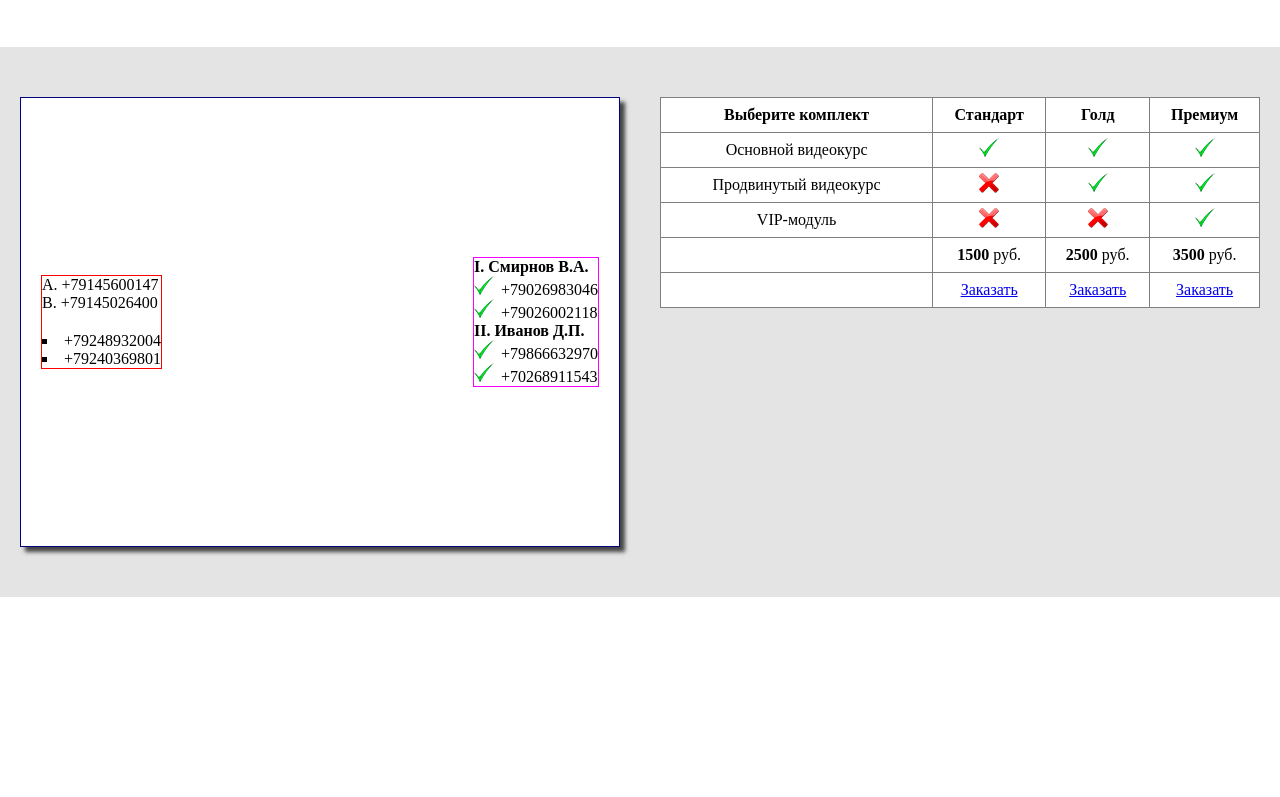
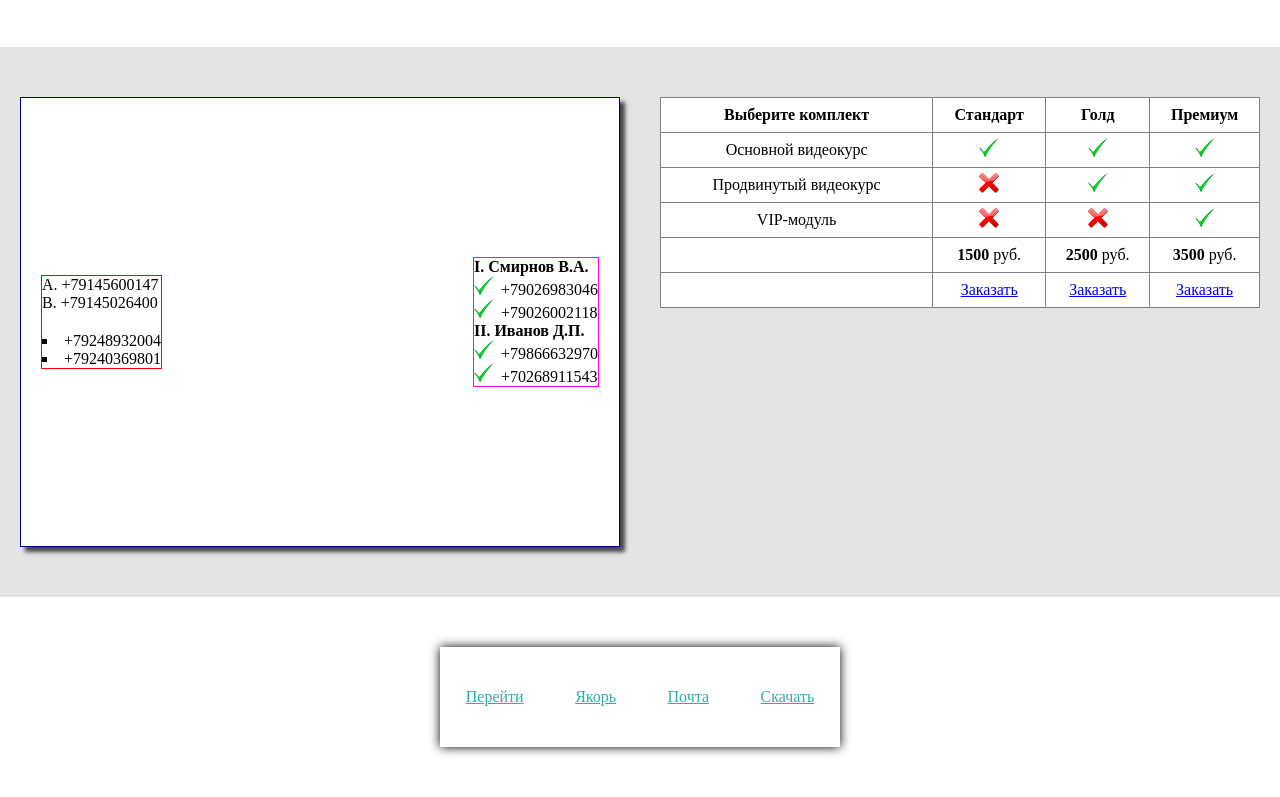
Before and after one commit to irkstat/test, a website: page index.pug in a window 1280 px wide. Shown: the part 3372-4169 px from the top of the page. Before the commit the page ends 3969 px from the top, so only its background shows below. Drawn offline with nearby package versions, Linux system fonts and the light colour scheme; files that its build step writes are made by us from their sources.

Commit message:
0.02.12
Секция ссылок

```diff
--- a/index.pug
+++ b/index.pug
@@ -78,7 +78,7 @@ html(lang="ru")
          figure.img_3.box_img
             img(src="/img/k3.jpg", alt="" class="img_fil")
             figcaption Лето
-      //СЕКЦИЯ ГРАДИЕНТА
+      //СЕКЦИЯ ГРАДИЕНТА===================================
       section.grad
          h3 Линейный и радиальный градиент
          .grad_lin_red
@@ -95,7 +95,7 @@ html(lang="ru")
             .boxgrad.gradient_4
             .boxgrad.gradient_5
             .boxgrad.gradient_6
-      //СЕКЦИЯ ТРАНСФОРМАЦИИ
+      //СЕКЦИЯ ТРАНСФОРМАЦИИ===============================
       section.transform
             .bgrd.bgrd_1
                .boxi.trans_1 1
@@ -111,7 +111,7 @@ html(lang="ru")
                .boxi.trans_6 6
             .bgrd.bgrd_7
                .boxi.trans_7 7
-      //СЕКЦИЯ ТАБЛИЦЫ
+      //СЕКЦИЯ ТАБЛИЦЫ=====================================
       section.num_table
          .box_num
             .num_1
@@ -163,7 +163,13 @@ html(lang="ru")
                   td: a(href="#") Заказать
                   td: a(href="#") Заказать
                   td: a(href="#") Заказать
-
+      //СЕКЦИЯ ССЫЛОК======================================
+      section.link
+         .box_link
+            a(href="https://yandex.ru/" target="_blank") Перейти
+            a(href="#jack") Якорь
+            a(href="mailto:as@yandex.ru") Почта
+            a(href="#" download="down") Скачать
 
 
 
--- a/scss/index/_link.scss
+++ b/scss/index/_link.scss
@@ -0,0 +1,25 @@
+.link{
+   padding: 50px 0;
+   .box_link{
+      width: 400px;
+      height: 100px;
+      margin: 0 auto;
+      display: flex;
+      justify-content: space-around;
+      align-items: center;
+      box-shadow: 0px 0px  10px black;
+      a:link{
+         color: rgb(49, 172, 172);
+      }
+      a:visited{
+         color: firebrick;
+      }
+      a:active{
+         color: black;
+         font-weight: bold;
+      }
+      a:hover{
+         color: rgb(190, 207, 34);
+      }
+   }
+}
--- a/scss/style.scss
+++ b/scss/style.scss
@@ -5,3 +5,4 @@
 @import "index/_grad";
 @import "index/_transform";
 @import "index/_table";
+@import "index/_link";
```
Also changed, not shown: css/style.css, index.html, 1 other file.
